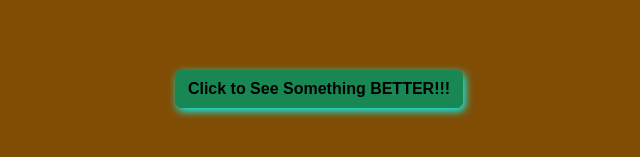
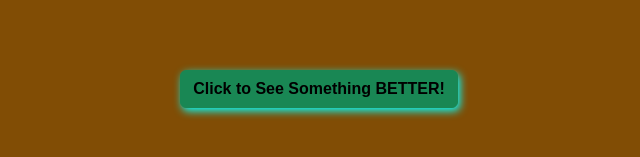
Before and after one commit to rohan37kumar/changing_color, a plain HTML site: page index.html in a window 1280 px wide. Shown: the part 311-468 px from the top of the page, 321-961 px from the left. Drawn offline with nearby package versions, Linux system fonts and the light colour scheme; a web font is replaced by a local one.

Commit message:
feature1 commit2

```diff
--- a/index.html
+++ b/index.html
@@ -5,7 +5,7 @@
     <meta charset="UTF-8">
     <meta http-equiv="X-UA-Compatible" content="IE=edge">
     <meta name="viewport" content="width=device-width, initial-scale=1.0">
-    <title>Click to Change || Assignment_7</title>
+    <title>Click to Change || Assignment_9</title>
 
     <link rel="preconnect" href="https://fonts.googleapis.com">
     <link rel="preconnect" href="https://fonts.gstatic.com" crossorigin>
@@ -18,7 +18,7 @@
 
     <div class="container">
         <button onclick="magic()" type="button" class="btn btn-success">
-            Click to See Something BETTER!!!
+            Click to See Something BETTER!
         </button>
     </div>
     <script src="script.js">
```
